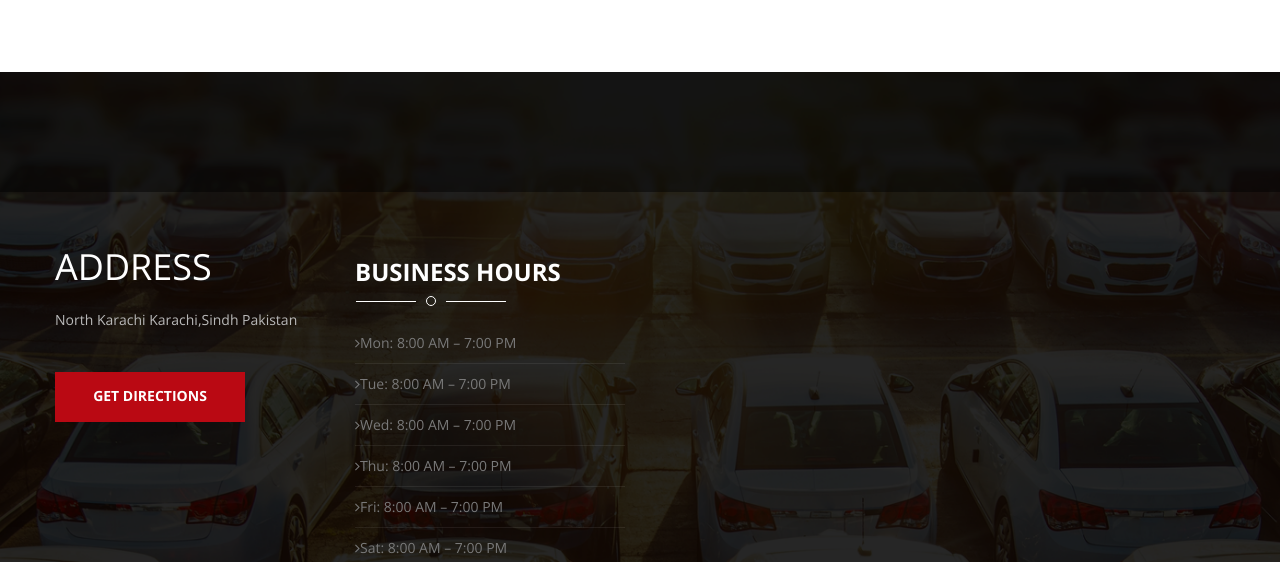
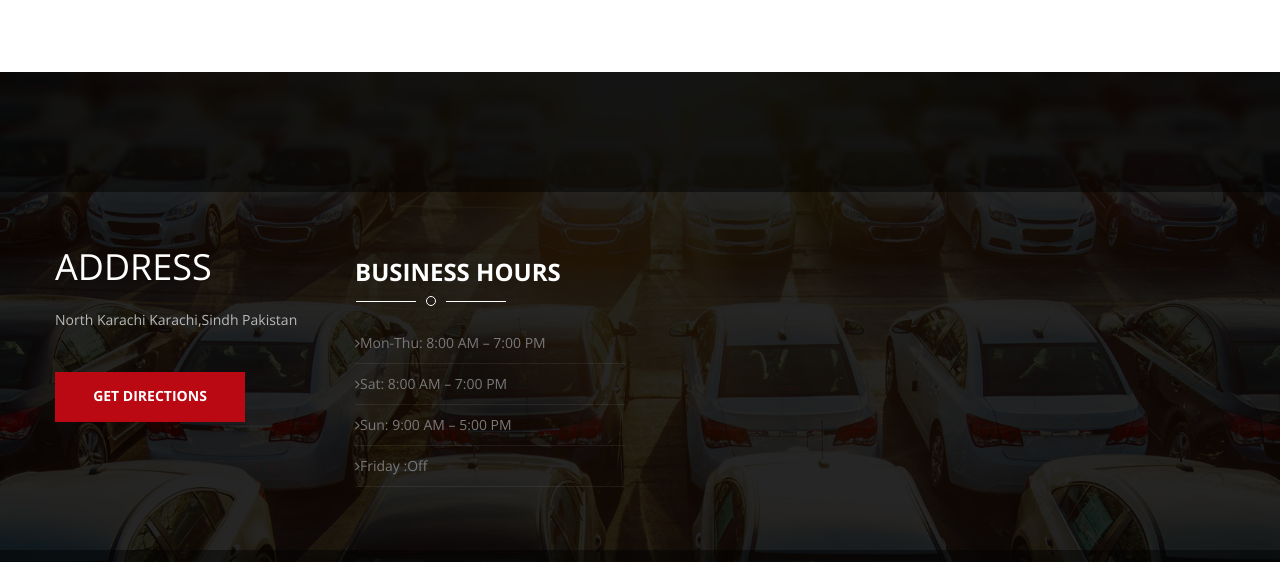
Before and after one commit to azm98/froster, a plain HTML site: page index.html in a window 1280 px wide. Shown: the part 4031-4593 px from the top of the page. Drawn offline with nearby package versions, Linux system fonts and the light colour scheme; some packages are replaced by stand-ins of ours; files whose address does not match are found by name.

Commit message:
index changes

```diff
--- a/index.html
+++ b/index.html
@@ -676,13 +676,11 @@ Pakistan</p>
                                 <span class="decor"></span>
                             </div>
                             <ul class="service-list">
-                                <li><i class="fa fa-angle-right" aria-hidden="true"></i>Mon:	8:00 AM – 7:00 PM</li>
-                                <li><i class="fa fa-angle-right" aria-hidden="true"></i>Tue:	8:00 AM – 7:00 PM</li>
-                                <li><i class="fa fa-angle-right" aria-hidden="true"></i>Wed:	8:00 AM – 7:00 PM</li>
-                                <li><i class="fa fa-angle-right" aria-hidden="true"></i>Thu:	8:00 AM – 7:00 PM</li>
-                                <li><i class="fa fa-angle-right" aria-hidden="true"></i>Fri:	8:00 AM – 7:00 PM</li>
+                                <li><i class="fa fa-angle-right" aria-hidden="true"></i>Mon-Thu:	8:00 AM – 7:00 PM</li>
+
                                 <li><i class="fa fa-angle-right" aria-hidden="true"></i>Sat:	8:00 AM – 7:00 PM</li>
                                 <li><i class="fa fa-angle-right" aria-hidden="true"></i>Sun:	9:00 AM – 5:00 PM</li>
+                                <li><i class="fa fa-angle-right" aria-hidden="true"></i>Friday :Off</li>
                             </ul>
                         </div>
                     </div>
```
